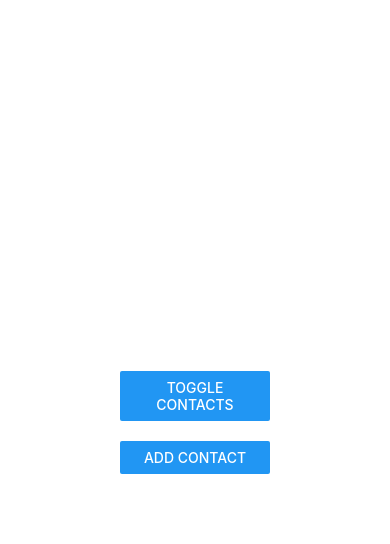
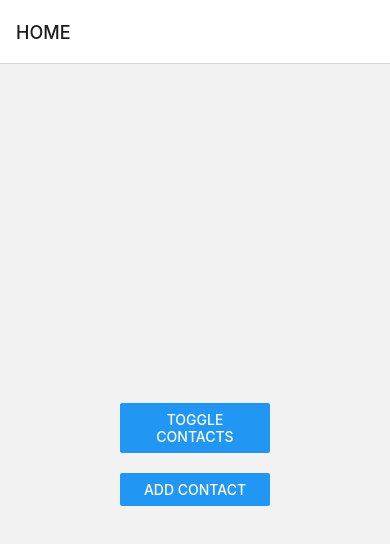
Before and after one commit to wer08/ReactNativeLearning, a React Native app: screen / in a window 390 px wide. Shown: the top 544 px of the page. Built offline with nearby package versions, Linux system fonts and the light colour scheme.

Commit message:
Added react-navigation

```diff
--- a/AddContactForm.js
+++ b/AddContactForm.js
@@ -2,7 +2,7 @@ import { Button, StyleSheet, TextInput, View } from "react-native";
 import PropTypes from 'prop-types'
 import { useDebugValue, useEffect, useState } from "react";
 
-const AddContactForm = ({addContact, setShowForm}) => {
+const AddContactForm = ({addContact, navigation}) => {
 
     const styles = StyleSheet.create({
         input: {
@@ -22,8 +22,10 @@ const AddContactForm = ({addContact, setShowForm}) => {
     const [name, setName] = useState("");
     const [phone, setPhone] = useState("");
     const [disabled, setDisabled] = useState(true);
-    const pressHandler = ()=>addContact(name,phone);
-    const cancelHandler = () => setShowForm(false);
+    const pressHandler = ()=>{
+        addContact(name,phone);
+        navigation.navigate('HOME')
+    }
 
     const handleName = name =>{
         if(name.length > 0)
@@ -57,7 +59,7 @@ const AddContactForm = ({addContact, setShowForm}) => {
             <TextInput style = {styles.input} value={name} onChangeText={handleName} autoFocus={true} clearButtonMode="always" placeholder="Name"/>
             <TextInput style = {styles.input} value={phone} onChangeText={handlePhone} clearButtonMode="always" placeholder="phone" keyboardType="numeric"/>
             <Button title="Add" onPress={pressHandler} disabled={disabled}/>
-            <Button title="Cancel" onPress={cancelHandler} />
+
         </View>
      );
 }
--- a/App.js
+++ b/App.js
@@ -8,26 +8,21 @@ import Contact from './Contact';
 import { compareNames } from './contacts';
 import ContactsList from './ContactsList';
 import AddContactForm from './AddContactForm';
+import { NavigationContainer } from '@react-navigation/native';
+import { createNativeStackNavigator } from '@react-navigation/native-stack'
+
+
 
 
 export default function App() {
-  const [showContacts, setShowContacts] = useState(false);
-  const toggleContacts = () => {
-    setShowContacts(prevState => !prevState);
-  }
-
   const [list,setList] = useState(contacts.sort(compareNames));
-  const [showForm, setShowForm] = useState(false);
-  const toggleForm = (()=>{
-    setShowForm(prevState => !prevState)
-  })
 
 
-  const addContact = (name, phone) => {
+
+  const addContact = (name, phone, navigation) => {
     const correctPhone = phone.slice(0, 3) + "-" + phone.slice(3, 6) + "-" + phone.slice(6, 9);
     if(name != "" && phone != "")
     {
-        setShowForm((prevState)=>!prevState)
         setList([...list, {
             name: name,
             phone: correctPhone,
@@ -35,30 +30,49 @@ export default function App() {
     }
   }
 
-
-  if (showForm)
-  {
-    return (
-      <AddContactForm addContact={addContact} setShowForm={setShowForm}></AddContactForm>
+  const HomeScreen = ({navigation})=>{
+    return(
+    <View style={styles.page}>
+      <View style={styles.button}>
+        <Button title='toggle contacts' onPress={()=>{
+          navigation.navigate('CONTACTS')
+        }} />
+      </View>
+      <View style={styles.button}>
+        <Button title="Add contact" onPress={()=>{
+          navigation.navigate('ADD CONTACT')
+        }} />
+      </View>
+    </View>
     )
   }
-  else{
+
+  const ContactScreen = ()=>{
+    return(
+      <ContactsList data={list}/>
+    )
+  }
+
+  const FormScreen = ({navigation})=>{
+    return(
+      <AddContactForm addContact={addContact} navigation={navigation}></AddContactForm>
+    )
+
+  }
+
+  const Stack = createNativeStackNavigator();
+
     return (
-      <View style={styles.page}>
-        <View style={styles.button}>
-          <Button title='toggle contacts' onPress={toggleContacts} />
-        </View>
-        <View style={styles.button}>
-          <Button title="Add contact" onPress={toggleForm} />
-        </View>
+      <NavigationContainer>
+        <Stack.Navigator>
+          <Stack.Screen name='HOME' component={HomeScreen} />
+          <Stack.Screen name="CONTACTS" component={ContactScreen} />
+          <Stack.Screen name="ADD CONTACT" component={FormScreen} />
+        </Stack.Navigator>
+      </NavigationContainer>
 
-        {showContacts && <ContactsList data={list}/>}
-
-      </View>
 
     );
-  }
-
 }
 
 const styles = StyleSheet.create({
--- a/package.json
+++ b/package.json
@@ -11,12 +11,16 @@
   "dependencies": {
     "@expo/ngrok": "^2.4.3",
     "@expo/webpack-config": "^0.17.2",
+    "@react-navigation/native": "^6.1.1",
+    "@react-navigation/native-stack": "^6.9.7",
     "expo": "~47.0.9",
     "expo-status-bar": "~1.4.2",
     "prop-types": "^15.8.1",
     "react": "18.1.0",
     "react-dom": "18.1.0",
     "react-native": "0.70.5",
+    "react-native-safe-area-context": "^4.4.1",
+    "react-native-screens": "~3.18.0",
     "react-native-web": "~0.18.9"
   },
   "devDependencies": {
```
Also changed, not shown: 1 other file (tests, documents, lock files or other folders).
